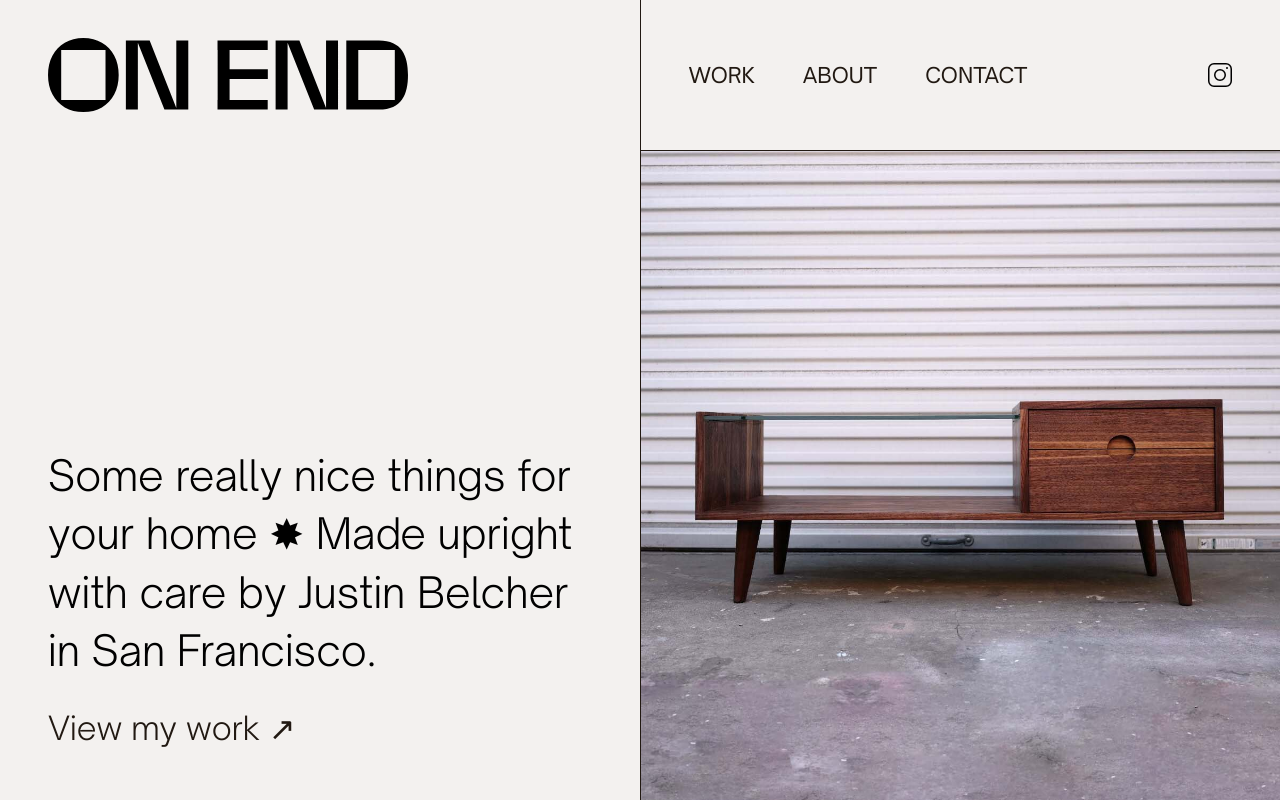
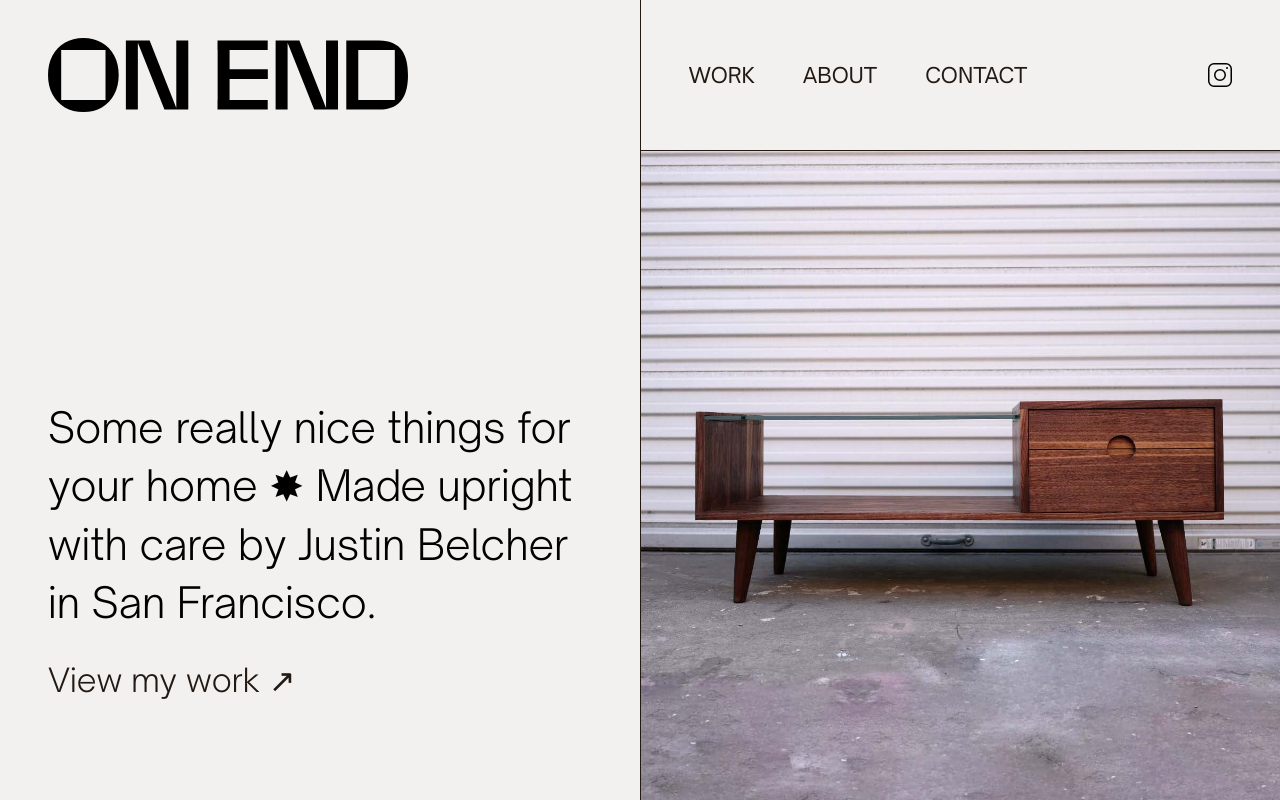
Before and after one commit to Uvacoder/woodstudio, a Next.js app: page / in a window 1280 px wide. Built offline with nearby package versions, Linux system fonts and the light colour scheme.

Commit message:
More padding on homepage bottom

```diff
--- a/src/pages/index.tsx
+++ b/src/pages/index.tsx
@@ -28,7 +28,11 @@ const Home = () => {
       <Head>
         <title>On End Studio</title>
       </Head>
-      <GridItem as="intro" align="end" css={{ padding: "$4" }}>
+      <GridItem
+        as="intro"
+        align="end"
+        css={{ padding: "$4", paddingBottom: 96 }}
+      >
         <IntroText>
           Some really nice things for your home ✸ Made upright with care by
           Justin Belcher in San Francisco.
```
